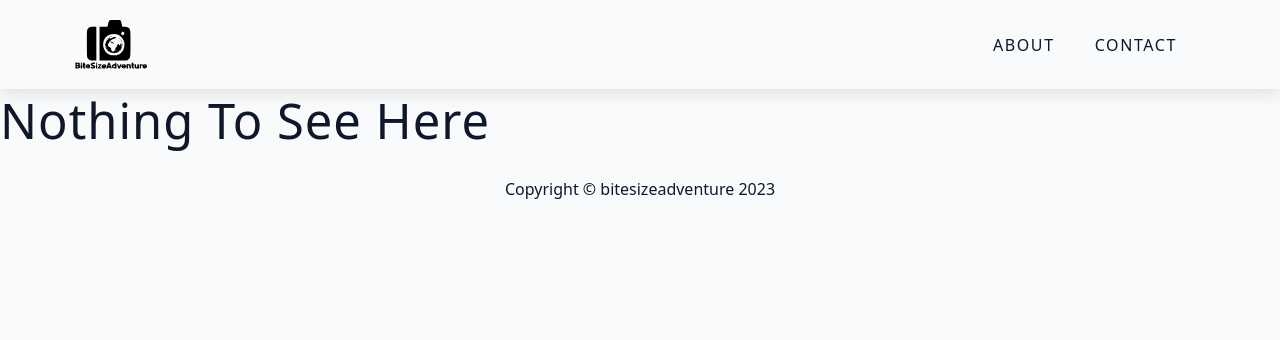
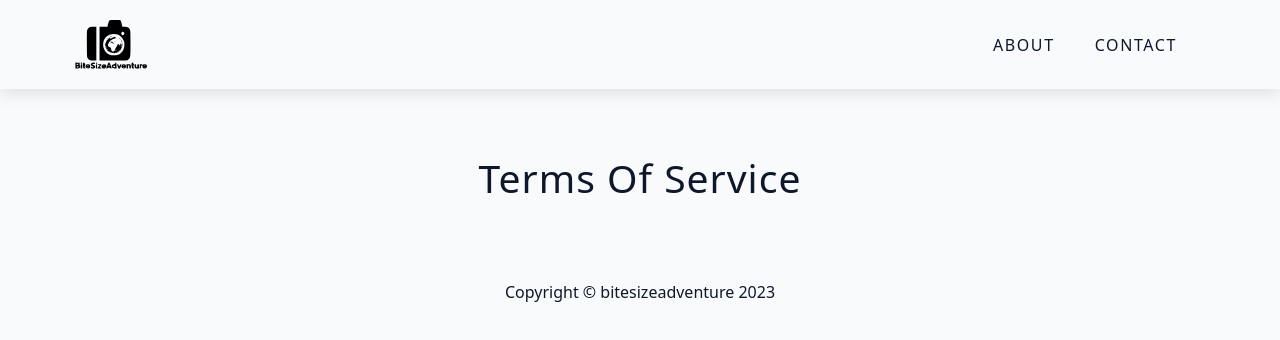
Before and after one commit to asif-git-hub/trip-planner-frontend, a React (Create React App) app: page /terms in a window 1280 px wide. Shown: the top 340 px of the page. Built offline with nearby package versions, Linux system fonts and the light colour scheme.

Commit message:
create placeholder for privacy and toc

```diff
--- a/src/App.tsx
+++ b/src/App.tsx
@@ -8,6 +8,8 @@ import Navbar from "./components/Navbar"
 import { Contact } from "./pages/Contact"
 import { Blog } from "./pages/Blog"
 import { Footer } from "./components/Footer"
+import { Privacy } from "./pages/Privacy"
+import { TermsOfService } from "./pages/TermsOfService"
 
 function App() {
   return (
@@ -20,6 +22,8 @@ function App() {
           <Route path="/about" element={<About></About>} />
           <Route path="/blogs" element={<Blog></Blog>} />
           <Route path="/contact" element={<Contact></Contact>} />
+          <Route path="/privacy" element={<Privacy></Privacy>} />
+          <Route path="/terms" element={<TermsOfService></TermsOfService>} />
           <Route path="*" element={<NotFoundError></NotFoundError>} />
         </Routes>
       </Router>
--- a/src/components/PresetTrips.tsx
+++ b/src/components/PresetTrips.tsx
@@ -16,7 +16,7 @@ export function PresetTrips({
   setLoading,
   setErrored,
   setItinerary,
-  setPhotoData
+  setPhotoData,
 }: PresetTripsPropType) {
   return (
     <div className="preset-trips-container">
--- /dev/null
+++ b/src/pages/Privacy.tsx
@@ -0,0 +1,10 @@
+import React from "react"
+import { Header } from "../components/Header"
+
+export function Privacy() {
+  return (
+    <div className="privacy">
+      <Header heading="Privacy"></Header>
+    </div>
+  )
+}
--- /dev/null
+++ b/src/pages/TermsOfService.tsx
@@ -0,0 +1,10 @@
+import React from "react"
+import { Header } from "../components/Header"
+
+export function TermsOfService() {
+  return (
+    <div className="terms">
+      <Header heading="Terms of Service"></Header>
+    </div>
+  )
+}
--- a/webpack.frontend.config.js
+++ b/webpack.frontend.config.js
@@ -59,9 +59,7 @@ module.exports = {
         REACT_APP_ITINERARY_RETRIEVER_API: JSON.stringify(
           process.env.REACT_APP_ITINERARY_RETRIEVER_API
         ),
-        REACT_APP_PHOTO_API: JSON.stringify(
-          process.env.REACT_APP_PHOTO_API
-        ),
+        REACT_APP_PHOTO_API: JSON.stringify(process.env.REACT_APP_PHOTO_API),
       },
     }),
   ],
```
